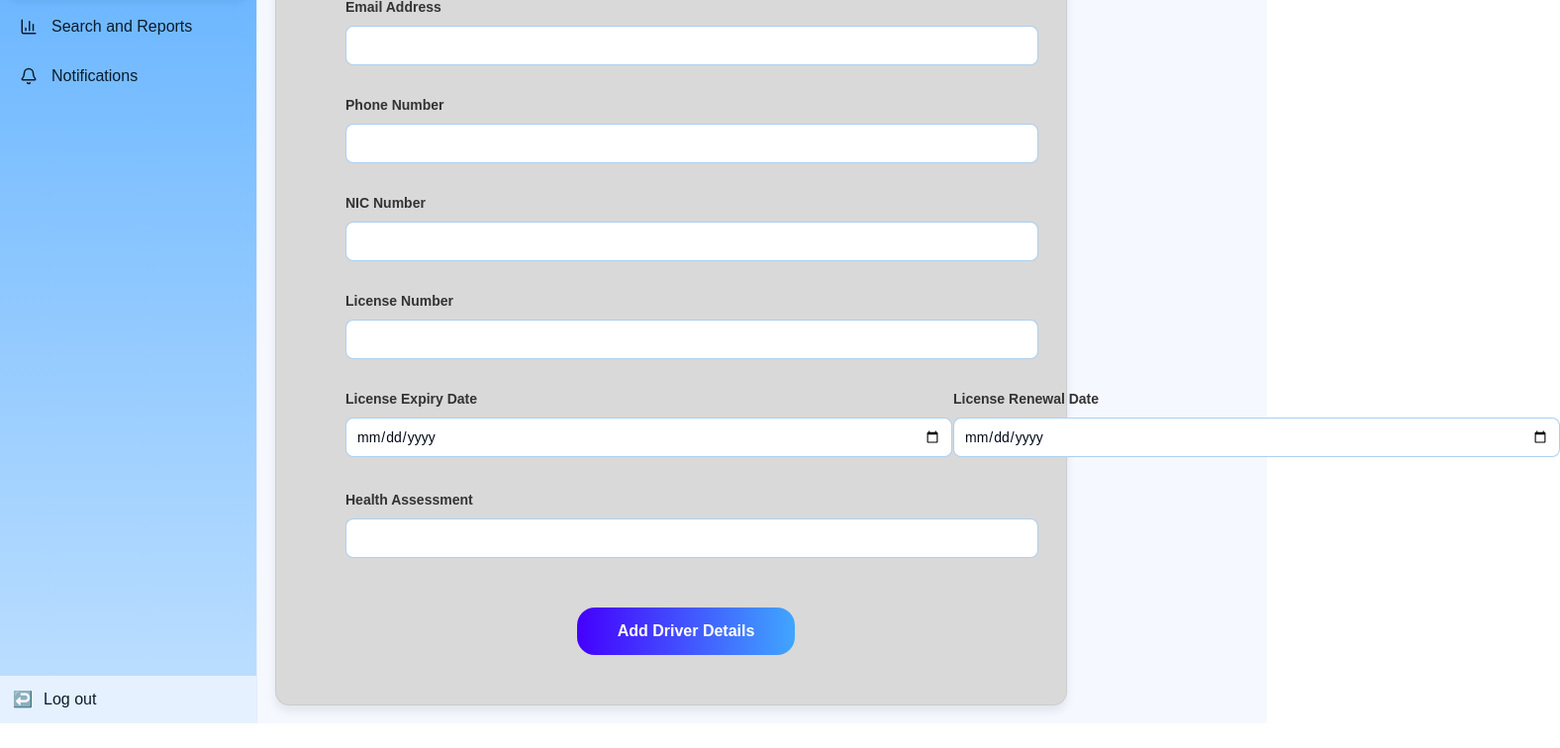
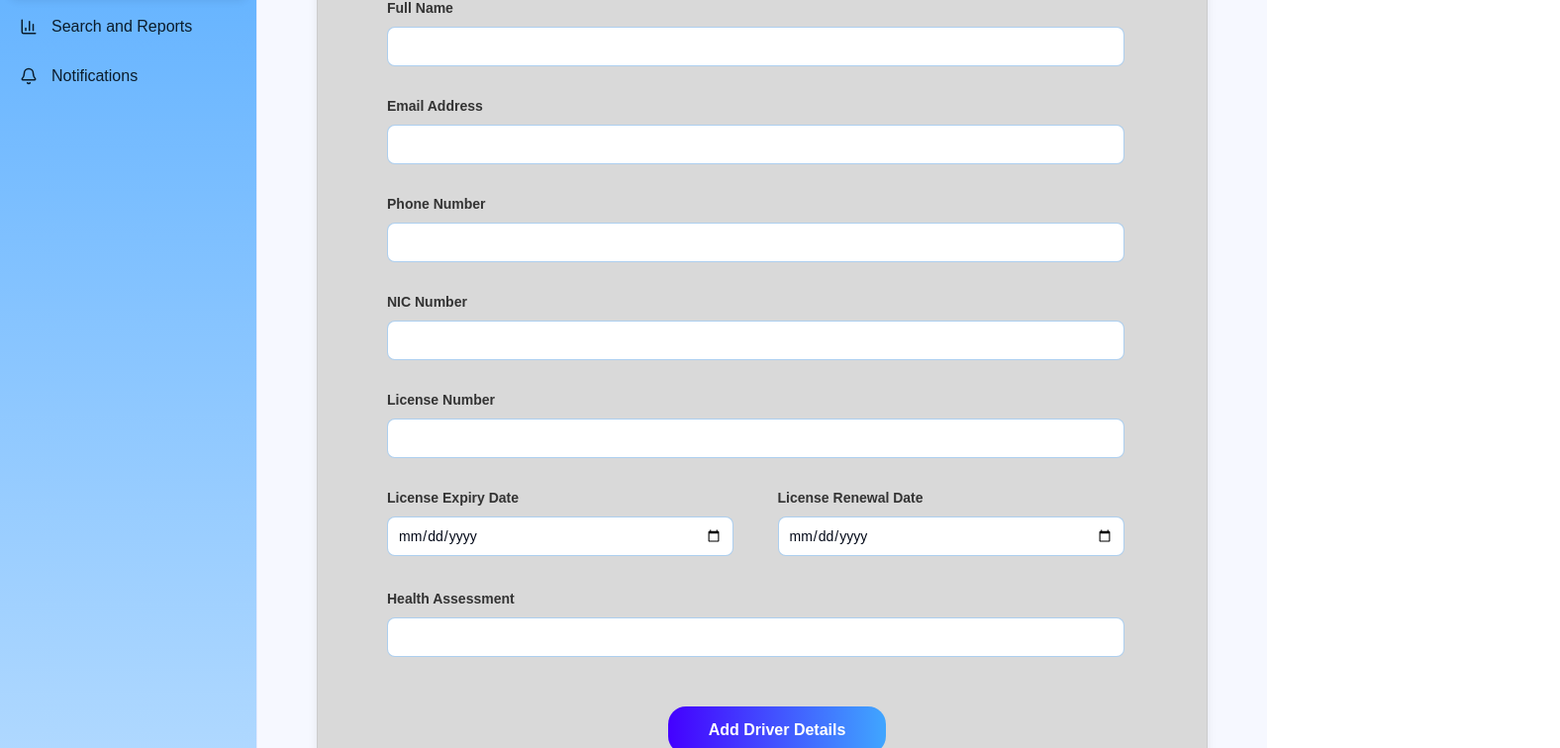
Before and after one commit to PBPerera/FleetCare, a React (Vite) app in the folder frontend/: page /staff/add-driver in a window 1280 px wide. Shown: the part 320-1076 px from the top of the page at 99% size, 1576 px wide, since content can reach past the window. Before the commit the page ends 1051 px from the top, so only its background shows below. Built offline with nearby package versions, Linux system fonts and the light colour scheme; no server answers.

Commit message:
modified driver form

```diff
--- a/frontend/src/App.css
+++ b/frontend/src/App.css
@@ -328,11 +328,12 @@ label {
   background: #D9D9D9;
   padding: 50px 40px;
   border-radius: 14px;
-  max-width: 800px;
+  max-width: 900px ;
   width: 95%;
   box-shadow: 0 6px 10px rgba(0, 0, 0, 0.08);
   border: 1px solid rgba(0, 0, 0, 0.06);
   box-sizing: border-box;
+   margin: 100px auto;
 }
 
 .dform-title {
@@ -354,8 +355,8 @@ label {
 }
 
 .input-field-d{
-  width: 90%;
-  max-width: 700px;
+  width: 100%;
+  max-width: 900px;
   padding: 10px 14px;
   border-radius: 8px;
   border: 1px solid rgba(75, 150, 220, 0.45);
@@ -424,7 +425,7 @@ label {
   }
 }
 
->>>>>>> 879ada679e825132febcdadc2d4ea122dd7293e3
+
 /* ADMIN DASHBOARD STYLES (migrated from AdminDashboard.css */
 
 /* Wrapper & container */
--- a/frontend/src/pages/DriverForm.jsx
+++ b/frontend/src/pages/DriverForm.jsx
@@ -232,7 +232,7 @@ export default function DriverForm({ onSubmit }) {
                     required
                     style={{
                       height: "40px",
-                      width: "613px",
+                      width: "350px",
                       padding: "10px",
                       fontSize: "14px",
                       borderRadius: "8px",
@@ -252,7 +252,7 @@ export default function DriverForm({ onSubmit }) {
                     required
                     style={{
                       height: "40px",
-                      width: "613px",
+                      width: "350px",
                       padding: "10px",
                       fontSize: "14px",
                       borderRadius: "8px",
```
